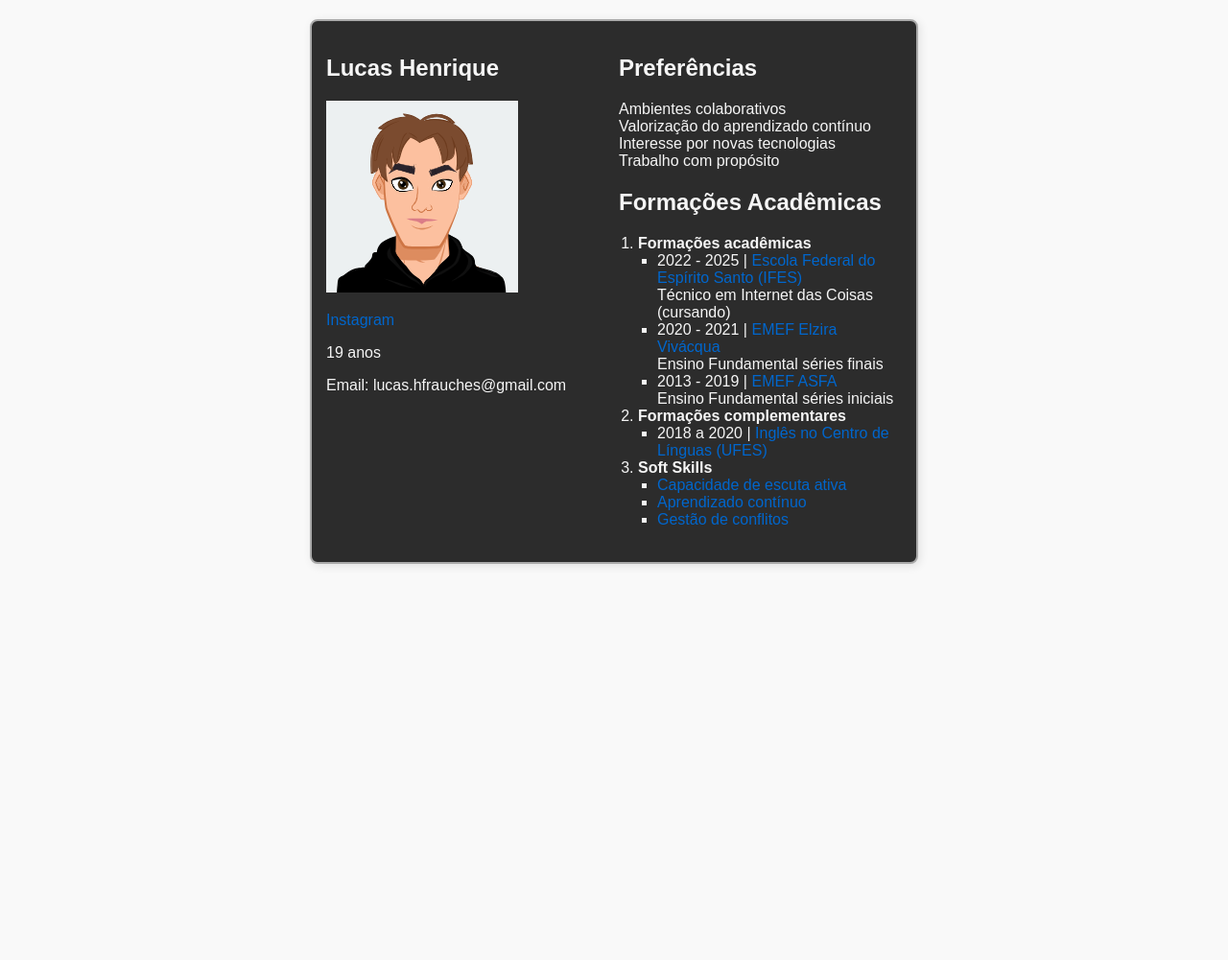
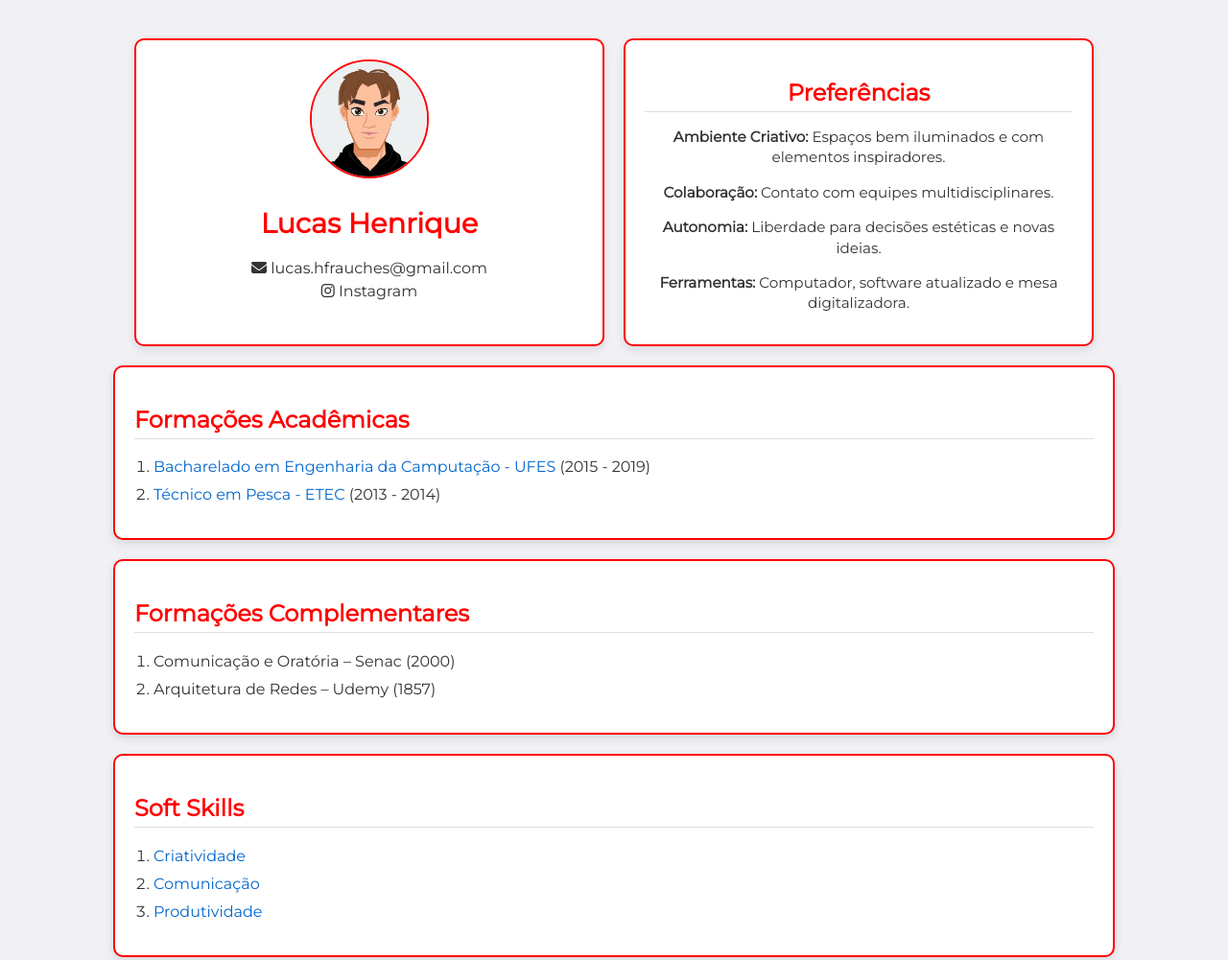
Before and after one commit to LucasFrauches/curriculo_progweb, a plain HTML site: page index.html in a window 1280 px wide. Shown: the top 1001 px of the page at 96% size. Before the commit the page ends 800 px from the top, so only its background shows below. Drawn offline with Linux system fonts and the light colour scheme.

Commit message:
2.0 bombado

```diff
--- a/estilo/s.css
+++ b/estilo/s.css
@@ -1,83 +1,104 @@
-* {
+body {
+  font-family: 'Montserrat', sans-serif;
+  background-color: #f0f0f5;
+  color: #333;
   margin: 0;
   padding: 0;
-    box-sizing: border-box;
 }
 
-  body {
-    font-family: Arial, sans-serif;
-    background-color: #1e1e1e;
-    color: #f5f5f5;
+.container-linha {
   display: flex;
-    justify-content: center;
-    padding: 20px;
+  flex-wrap: wrap;
+  justify-content: space-between;
+  gap: 20px;
+  max-width: 1000px;
+  margin: 40px auto 0;
+  padding: 0 20px;
 }
 
-  .curriculo {
-    display: grid;
-    grid-template-columns: 250px 1fr;
-    width: 900px;
-    background-color: #2c2c2c;
-    border-radius: 8px;
-    overflow: hidden;
-    box-shadow: 0 0 15px rgba(0,0,0,0.4);
-  }
-
-  .sidebar {
-    background-color: #111;
+.perfil, .preferencias {
+  background: white;
+  border: 2px solid red;
+  border-radius: 10px;
   padding: 20px;
-    display: flex;
-    flex-direction: column;
-    gap: 20px;
-    align-items: center;
+  flex: 1 1 300px;
+  box-shadow: 0 4px 10px rgba(0,0,0,0.1);
   text-align: center;
 }
 
-  .sidebar img {
+.perfil img {
   width: 120px;
+  height: 120px;
   border-radius: 50%;
-    background-color: #fff;
-    padding: 5px;
+  object-fit: cover;
+  margin-bottom: 15px;
+  border: 2px solid red;
 }
 
-  .sidebar h2 {
-    font-size: 18px;
-    color: #fff;
+.contato {
+  margin-top: 20px;
+  text-align: center;
 }
 
-  .sidebar p, .sidebar a {
-    font-size: 14px;
-    color: #ccc;
+.contato p, .contato a {
+  color: #333;
+  margin: 5px 0;
   text-decoration: none;
-    line-height: 1.5;
 }
 
-  .sidebar a:hover {
-    color: #66ccff;
+.contato a:hover {
+  color: #0066cc;
 }
 
-  .main {
-    padding: 30px;
-    display: flex;
-    flex-direction: column;
-    gap: 30px;
+.preferencias h2 {
+  margin-bottom: 10px;
+  color: red;
 }
 
-  .main h1 {
-    font-size: 24px;
-    color: #00ccff;
+.preferencias p {
+  font-size: 0.95em;
+  margin-bottom: 12px;
+  line-height: 1.4;
 }
 
-  .main h3 {
-    margin-bottom: 10px;
-    color: #00ccff;
+.bloco {
+  background-color: white;
+  border: 2px solid red;
+  border-radius: 10px;
+  max-width: 1000px;
+  margin: 20px auto;
+  padding: 20px;
+  box-shadow: 0 4px 10px rgba(0,0,0,0.1);
 }
 
-  ol, ul {
-    margin-left: 20px;
-    line-height: 1.6;
+h1 {
+  font-size: 1.8em;
+  color: red;
+  margin: 10px 0;
 }
 
-  ul li a {
-    color: #66ccff;
+h2 {
+  font-size: 1.5em;
+  border-bottom: 1px solid #ddd;
+  padding-bottom: 5px;
+  color: red;
 }
+
+ol {
+  padding-left: 20px;
+  margin-top: 10px;
+}
+
+ol li {
+  margin-bottom: 10px;
+  font-size: 1em;
+}
+
+a {
+  color: #0066cc;
+  text-decoration: none;
+}
+
+a:hover {
+  text-decoration: underline;
+}
--- a/estilo/style.css
+++ /dev/null
@@ -1,68 +0,0 @@
-body {
-    font-family: Arial, sans-serif;
-    color: #f5f5f5;
-    display: flex;
-    justify-content: center;
-    margin-top: 20px;
-    background-color: #f9f9f9;
-}
-
-.curriculo {
-    width: 600px;
-    border: 2px solid #aaa;
-    padding: 15px;
-    background-color: #2c2c2c;
-    color: #f5f5f5;
-    border-radius: 8px;
-    display: grid;
-    grid-template-columns: 1fr 1fr;
-    grid-template-areas:
-        "foto preferencias"
-        "dados preferencias"
-        "formacao formacao";
-    gap: 10px;
-    box-shadow: 2px 2px 10px rgba(0,0,0,0.1);
-}
-
-.div1 {
-    grid-area: foto;
-    text-align: center;
-}
-
-.div2 {
-    grid-area: dados;
-    font-size: 14px;
-}
-
-.div6 {
-    grid-area: preferencias;
-    border: 1px solid #000;
-    padding: 10px;
-    background-color: rgb(199, 245, 218);
-    text-align: center;
-    font-weight: bold;
-}
-
-.formacao {
-    grid-area: formacao;
-    margin-top: 20px;
-}
-
-ol {
-    margin: 0;
-    padding-left: 20px;
-}
-
-ul {
-    list-style-type: square;
-    padding-left: 20px;
-}
-
-a {
-    color: #0066cc;
-    text-decoration: none;
-}
-
-a:hover {
-    text-decoration: underline;
-}
--- a/index.html
+++ b/index.html
@@ -1,57 +1,64 @@
 <!DOCTYPE html>
 <html lang="pt-br">
 <head>
-  <meta charset="UTF-8">
+  <meta charset="UTF-8" />
+  <meta name="viewport" content="width=device-width, initial-scale=1.0"/>
   <title>Currículo - Lucas Henrique</title>
-  <link rel ="stylesheet" href="estilo/style.css">
+  <link rel="stylesheet" href="estilo/s.css" />
+  <link rel="stylesheet" href="https://cdnjs.cloudflare.com/ajax/libs/font-awesome/6.5.0/css/all.min.css">
+  <link href="https://fonts.googleapis.com/css2?family=Montserrat&display=swap" rel="stylesheet">
 </head>
 <body>
-  <div class="curriculo">
-    <div class="sidebar">
-      <h2>Lucas Henrique</h2>
-      <img src="imagens/AvatarMaker.png" alt="Avatar de Lucas Henrique">
-      <p><a href="https://www.instagram.com/lucas.frauches/" target="_blank">Instagram</a></p>
-      <p>19 anos</p>
-      <p>Email: lucas.hfrauches@gmail.com</p>
+
+  <div class="container-linha">
+    <!-- Perfil -->
+    <div class="perfil">
+      <img src="imagens/AvatarMaker.png" alt="Avatar Lucas" />
+      <h1>Lucas Henrique</h1>
+
+      <div class="contato">
+        <p><i class="fas fa-envelope"></i> lucas.hfrauches@gmail.com</p>
+        <p><i class="fab fa-instagram"></i> <a href="https://www.instagram.com/lucas.frauches/" target="_blank">Instagram</a></p>
+      </div>
     </div>
 
-    <div class="main">
-      <section>
-        <h1>Preferências</h1>
-        <p>Ambientes colaborativos<br>
-        Valorização do aprendizado contínuo<br>
-        Interesse por novas tecnologias<br>
-        Trabalho com propósito</p>
-      </section>
-
-      <section>
-        <h1>Formações Acadêmicas</h1>
-        <ol>
-          <li>
-            <strong>Formações acadêmicas</strong>
-            <ul>
-              <li>2022 - 2025 | <a href="https://www.ifes.edu.br" target="_blank">Escola Federal do Espírito Santo (IFES)</a><br>Técnico em Internet das Coisas (cursando)</li>
-              <li>2020 - 2021 | <a href="https://qedu.org.br/escola/32040270-emef-elzira-vivacqua-dos-santos" target="_blank">EMEF Elzira Vivácqua</a><br>Ensino Fundamental séries finais</li>
-              <li>2013 - 2019 | <a href="https://qedu.org.br/escola/32040164-emef-adevalni-sysesmundo-ferreira-de-azevedo/" target="_blank">EMEF ASFA</a><br>Ensino Fundamental séries iniciais</li>
-            </ul>
-          </li>
-          <li>
-            <strong>Formações complementares</strong>
-            <ul>
-              <li>2018 a 2020 | <a href="https://www.ufes.br" target="_blank">Inglês no Centro de Línguas (UFES)</a></li>
-            </ul>
-          </li>
-          <li>
-            <strong>Soft Skills</strong>
-            <ul>
-              <li><a href="https://solides.com.br/blog/o-que-e-escuta-ativa/">Capacidade de escuta ativa</a></li>
-              <li><a href="https://lec.com.br/voce-ja-ouviu-falar-em-lifelong-learning-ou-aprendizado-continuo/">Aprendizado contínuo</a></li>
-              <li><a href="https://pt.wikipedia.org/wiki/Gestão_de_conflitos">Gestão de conflitos</a></li>
-            </ul>
-          </li>
-        </ol>
-      </section>
+    <!-- Preferências -->
+    <div class="preferencias">
+      <h2>Preferências</h2>
+      <p><strong>Ambiente Criativo:</strong> Espaços bem iluminados e com elementos inspiradores.</p>
+      <p><strong>Colaboração:</strong> Contato com equipes multidisciplinares.</p>
+      <p><strong>Autonomia:</strong> Liberdade para decisões estéticas e novas ideias.</p>
+      <p><strong>Ferramentas:</strong> Computador, software atualizado e mesa digitalizadora.</p>
     </div>
   </div>
+
+  <!-- Formações -->
+  <div class="bloco">
+    <h2>Formações Acadêmicas</h2>
+    <ol>
+      <li><a href="https://www.ufes.br" target="_blank">Bacharelado em Engenharia da Camputação - UFES</a> (2015 - 2019)</li>
+      <li><a href="https://www.etec.sp.gov.br" target="_blank">Técnico em Pesca - ETEC</a> (2013 - 2014)</li>
+    </ol>
+  </div>
+
+  <!-- Complementares -->
+  <div class="bloco">
+    <h2>Formações Complementares</h2>
+    <ol>
+      <li>Comunicação e Oratória – Senac (2000)</li>
+      <li>Arquitetura de Redes – Udemy (1857)</li>
+    </ol>
+  </div>
+
+  <!-- Soft Skills -->
+  <div class="bloco">
+    <h2>Soft Skills</h2>
+    <ol>
+      <li><a href="softskills/criativo.html">Criatividade</a></li>
+      <li><a href="softskills/comunicacao.html">Comunicação</a></li>
+      <li><a href="softskills/produtividade.html">Produtividade</a></li>
+    </ol>
+  </div>
+
 </body>
 </html>
```
Also changed, not shown: softskills/comunicacao.html (added, +15 -0 lines), softskills/criativo.html (added, +15 -0 lines), softskills/produtividade.html (added, +15 -0 lines). Lines whose indentation alone changed are shown as unchanged.
